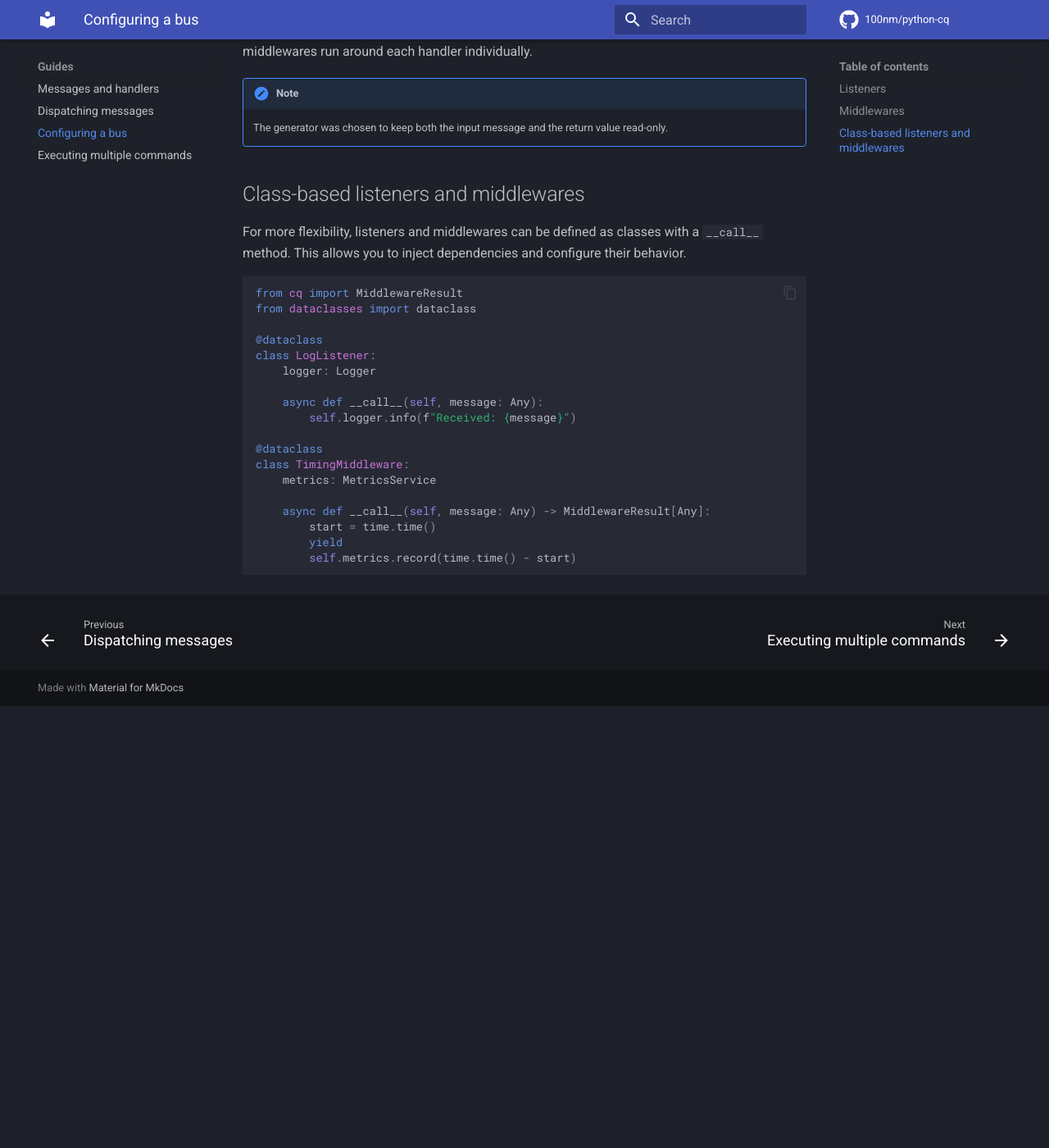
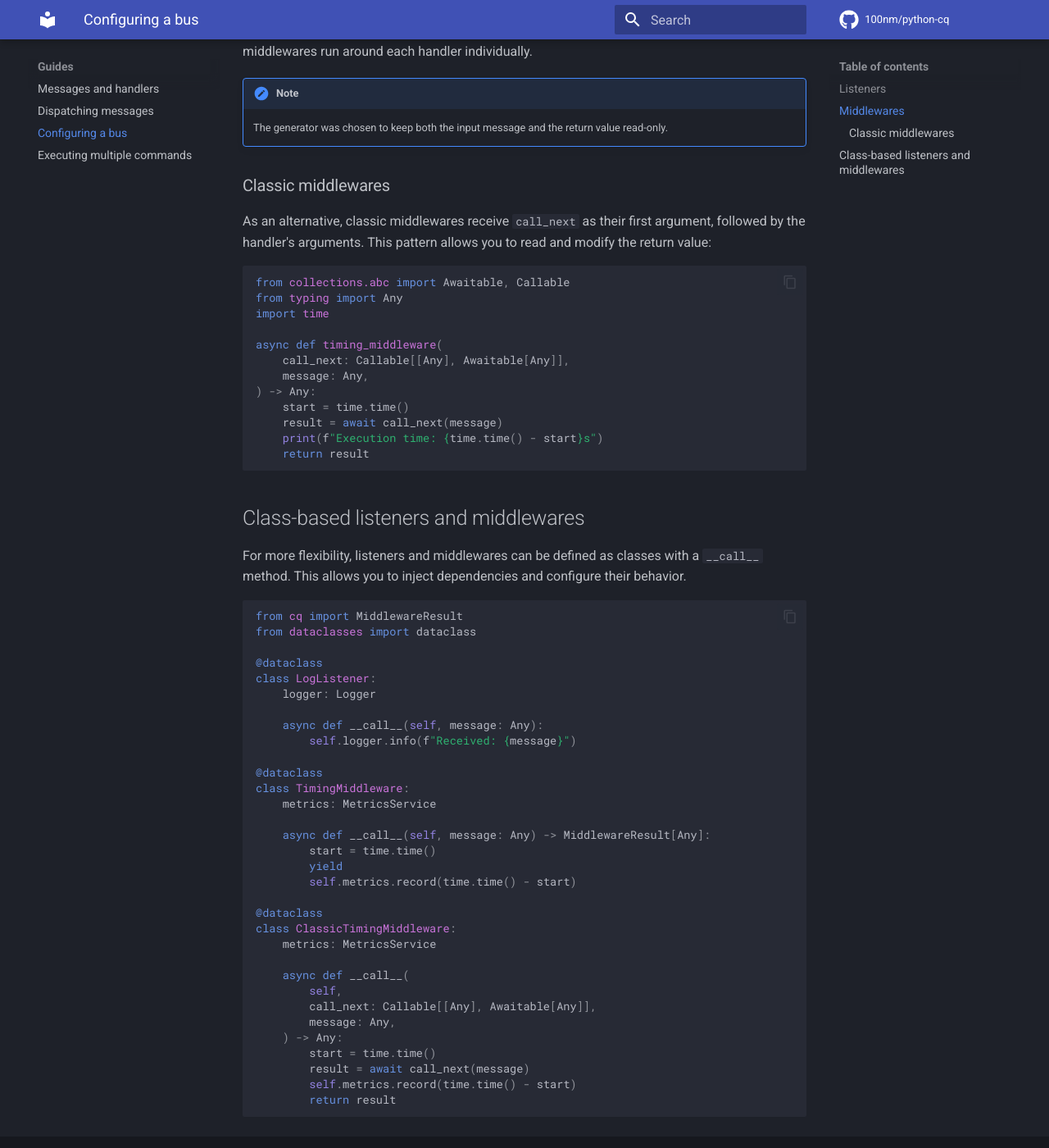
Before and after one commit to 100nm/python-cq, an MkDocs documentation site: the page built from docs/guides/configuring.md, in a window 1280 px wide and 1400 px high, scrolled down 1171 px. Shown: the whole window at 82% size. Built offline with MkDocs 1.6.1 and Material for MkDocs 9.7.7, drawn with Linux system fonts in a browser that asks for light colours; comment, search, counter and statistics services are not loaded; before the commit the page ends 2032 px from its top, so only the background shows below that.

Commit message:
feat: Add classic middleware

````diff
--- a/docs/guides/configuring.md
+++ b/docs/guides/configuring.md
@@ -46,6 +46,24 @@ For commands and queries, middlewares run once around the single handler. For ev
 !!! note
     The generator was chosen to keep both the input message and the return value read-only.
 
+### Classic middlewares
+
+As an alternative, classic middlewares receive `call_next` as their first argument, followed by the handler's arguments. This pattern allows you to read and modify the return value:
+```python
+from collections.abc import Awaitable, Callable
+from typing import Any
+import time
+
+async def timing_middleware(
+    call_next: Callable[[Any], Awaitable[Any]],
+    message: Any,
+) -> Any:
+    start = time.time()
+    result = await call_next(message)
+    print(f"Execution time: {time.time() - start}s")
+    return result
+```
+
 ## Class-based listeners and middlewares
 
 For more flexibility, listeners and middlewares can be defined as classes with a `__call__` method. This allows you to inject dependencies and configure their behavior.
@@ -68,4 +86,18 @@ class TimingMiddleware:
         start = time.time()
         yield
         self.metrics.record(time.time() - start)
+
+@dataclass
+class ClassicTimingMiddleware:
+    metrics: MetricsService
+
+    async def __call__(
+        self,
+        call_next: Callable[[Any], Awaitable[Any]],
+        message: Any,
+    ) -> Any:
+        start = time.time()
+        result = await call_next(message)
+        self.metrics.record(time.time() - start)
+        return result
 ```
````
Also changed, not shown: 3 other files.
